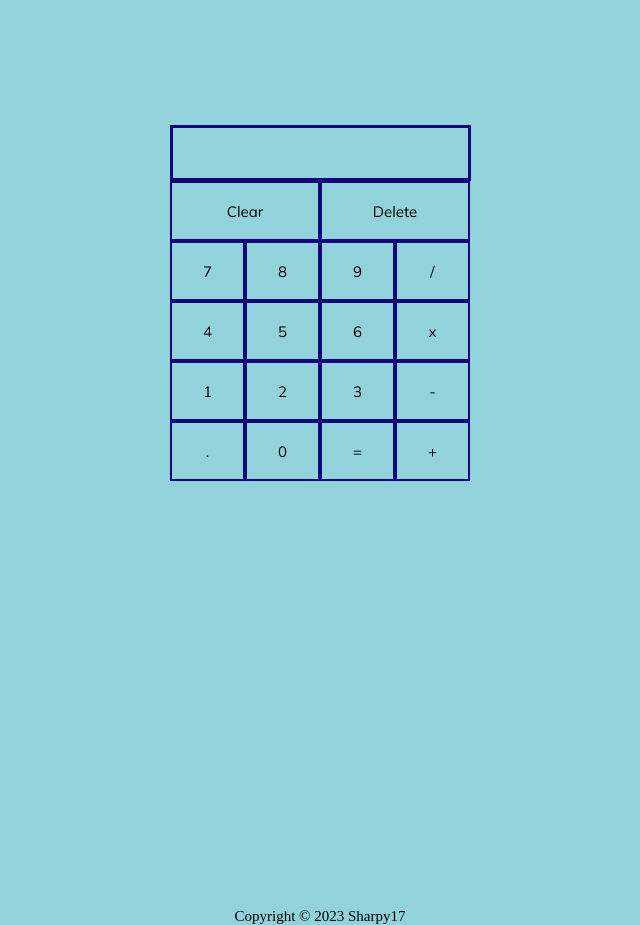
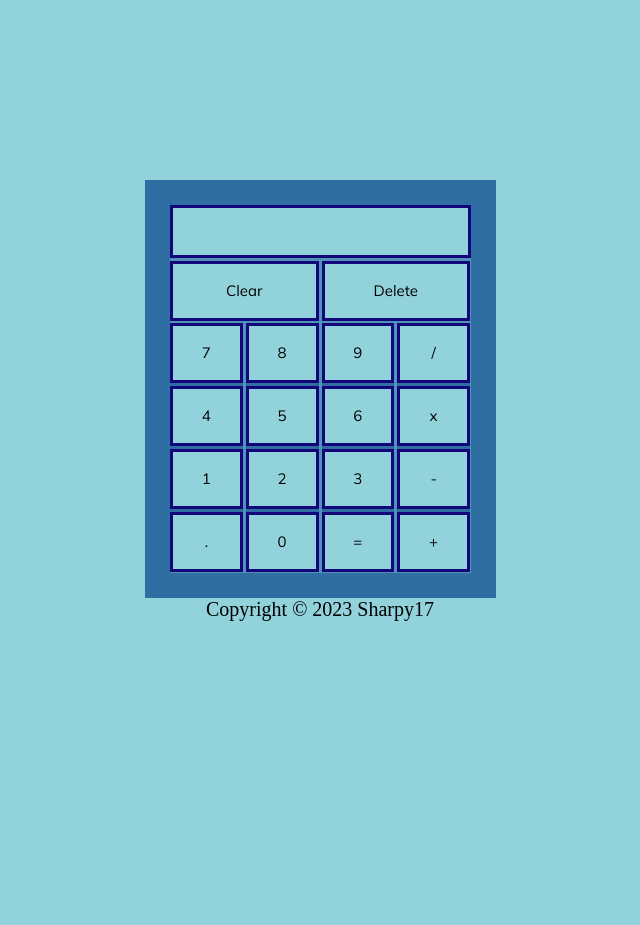
Before and after one commit to Sharpy17/Calculator, a plain HTML site: page index.html in a window 1280 px wide. Shown: the whole page, without its empty margins (320-960 px from the left). After the commit the page ends 800 px from the top, so only its background shows below. Drawn offline with nearby package versions, Linux system fonts and the light colour scheme; a web font is replaced by a local one.

Commit message:
Complete the design

```diff
--- a/styles.css
+++ b/styles.css
@@ -12,29 +12,31 @@
 body {
     display: flex;
     flex-direction: column;
-    margin-top: 125px;
     height: 100vh;
     width: 100vw;
-    justify-content: space-between;
+    justify-content: center;
     align-items: center;
 }
 
 button {
     height: 60px;
-    border: 2px solid rgb(18, 6, 122);
+    border: 3px solid rgb(18, 6, 122);
 }
 
 .thewholething {
+    height: 368px;
     display: flex;
     justify-content: flex-start;
     align-items: center;
     flex-direction: column;
+    border: 25px solid rgba(5, 68, 139, 0.459);
+    gap: 3px;
+    background-color: rgba(5, 68, 139, 0.459);
 }
 
 .big-container {
     display: flex;
     flex-direction: column;
-    gap: 35px;
 }
 
 .clear,
@@ -45,14 +47,18 @@ button {
 
 .container1 {
     width: 300px;
-    height: 25px;
+    height: 62px;
     display: flex;
+    background-color: rgba(5, 68, 139, 0.459);
+    gap: 3px;
 }
 
 .container2 {
     width: 300px;
-    height: 75px;
+    height: 250px;
     display: flex;
+    background-color: rgba(5, 68, 139, 0.459);
+    gap: 3px;
 }
 
 .operations,
@@ -64,6 +70,8 @@ button {
     flex: 1;
     flex-direction: column;
     align-self: flex-start;
+    gap: 3px;
+    background-color: rgba(5, 68, 139, 0.459);
 }
 
 .display {
@@ -74,4 +82,5 @@ button {
 
 .copyright {
     font-family: Alkatra;
+    font-size: 20px;
 }
```
